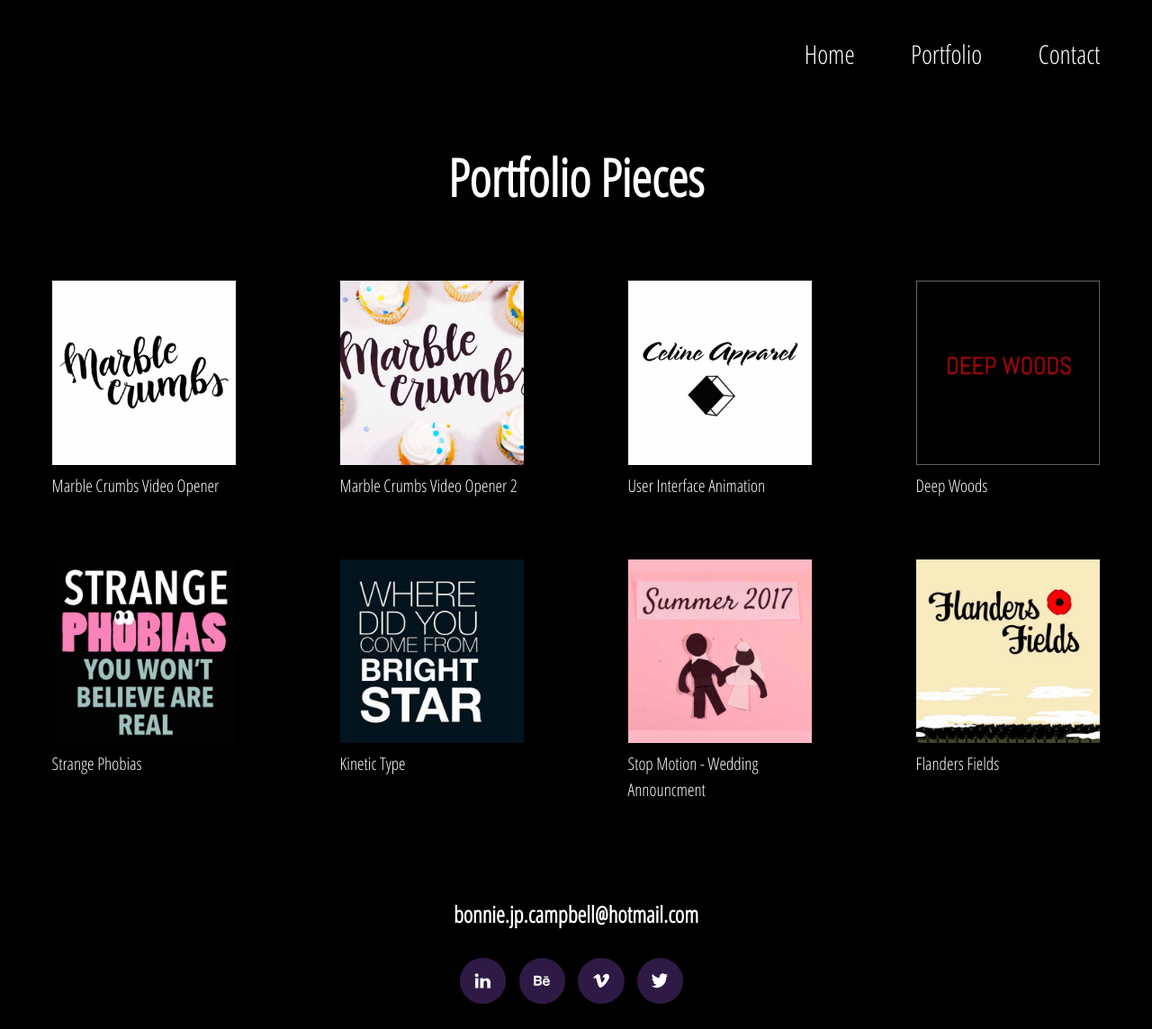
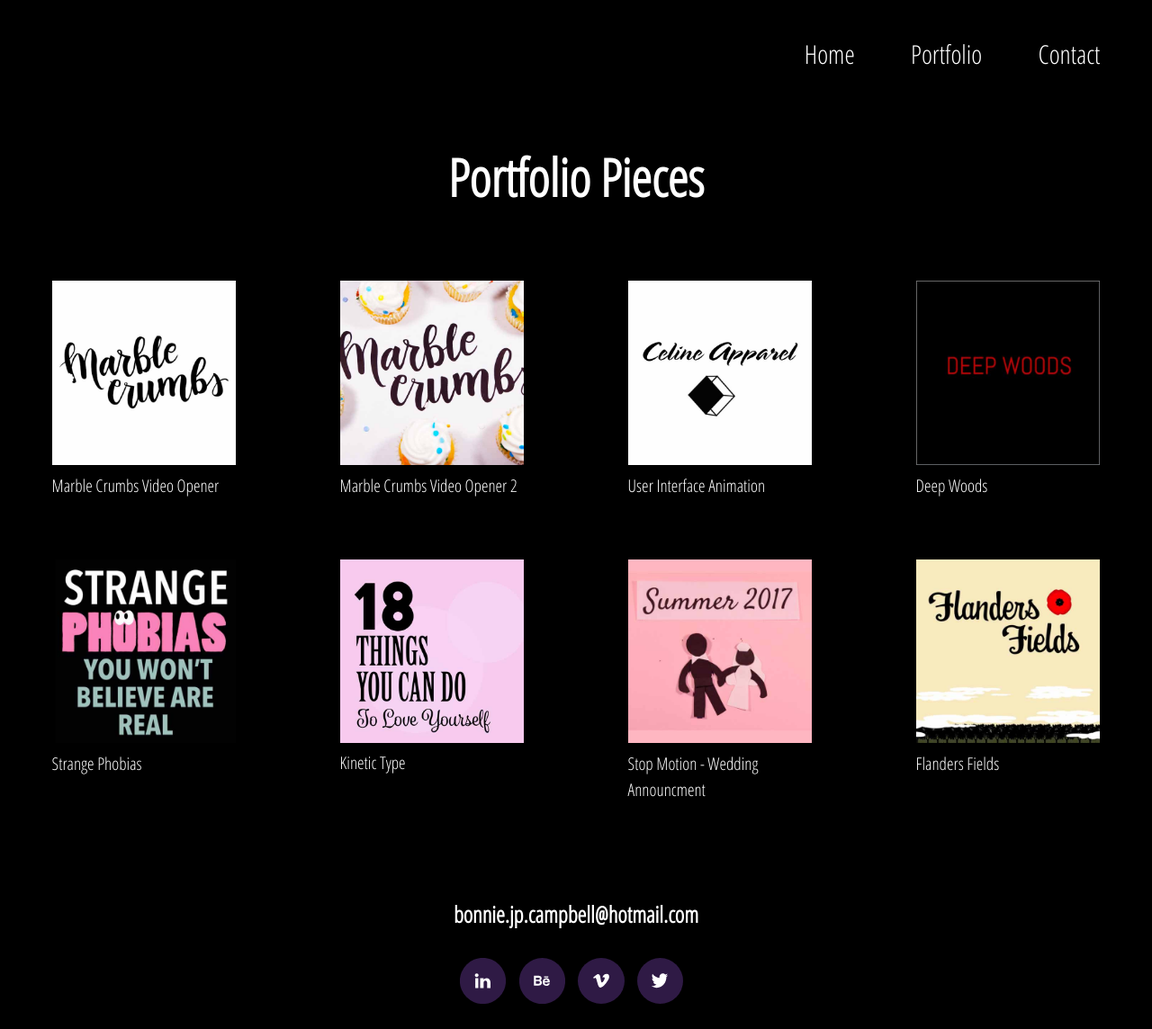
Before and after one commit to bonniecampbell/portfolio, a Jekyll site: the page built from portfolio.html, in a window 1280 px wide. Shown: the whole page at 90% size. Built offline with Jekyll 4.4.1, drawn with Linux system fonts in a browser that asks for light colours; Markdown is read by kramdown in place of the engine named in the settings.

Commit message:
changed the image for one of my pieces of artwork

```diff
--- a/_data/portfolio-work.yml
+++ b/_data/portfolio-work.yml
@@ -19,7 +19,7 @@
   link: "strange-phobias"
 
 - title: "Kinetic Type"
-  image: "img/kinetic-type.jpg"
+  image: "img/love-yourself.jpg"
   link: "kinetic-type"
 
 - title: "Stop Motion - Wedding Announcment"
```
Also changed, not shown: img/love-yourself.jpg (added).
